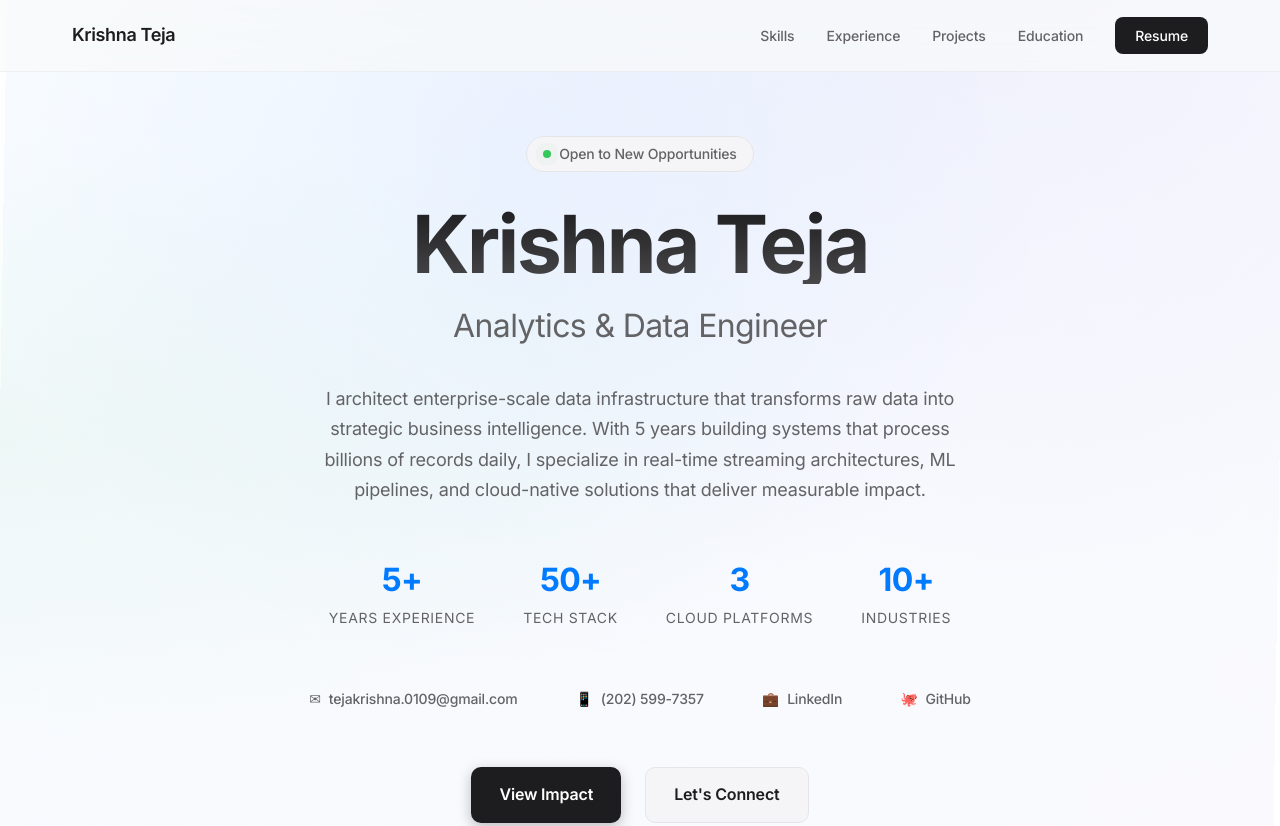
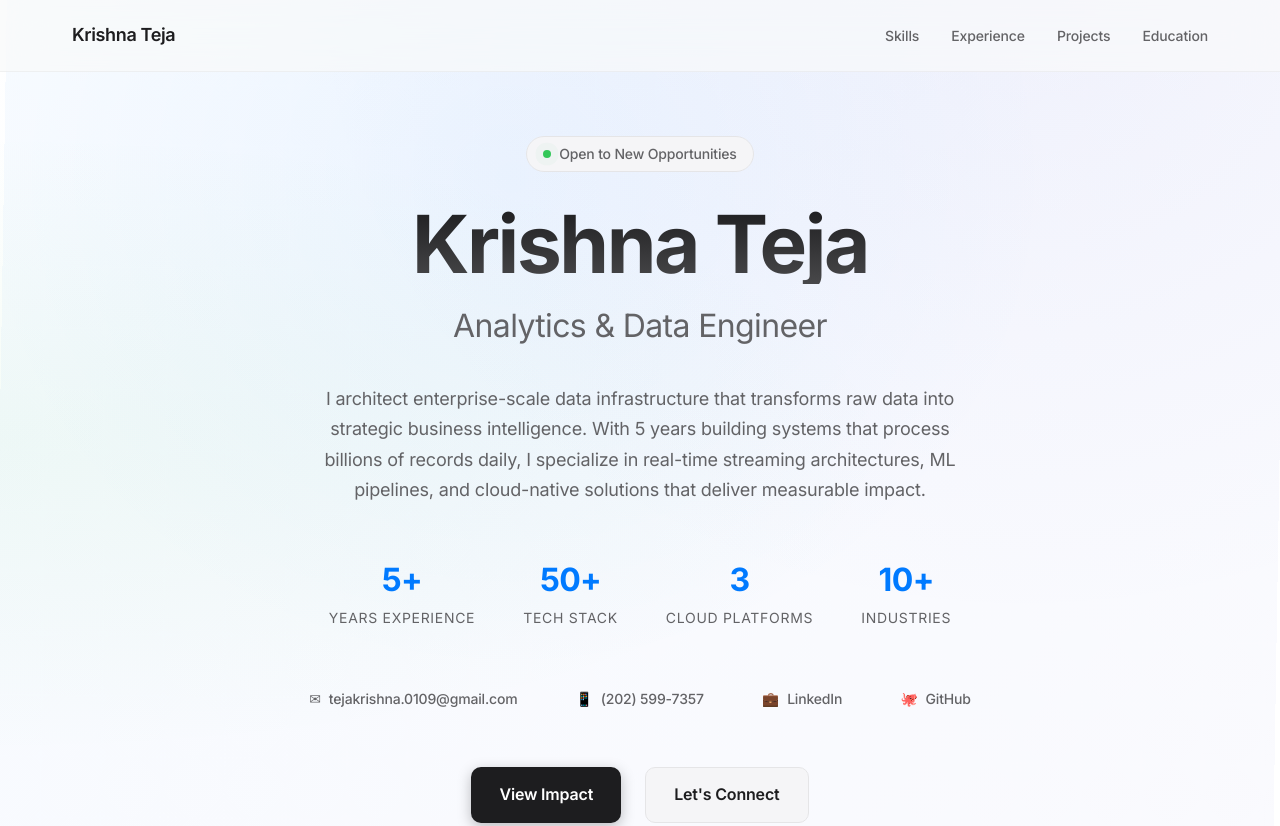
Before and after one commit to krishna-husky/krishnateja-portfolio, a plain HTML site: page index.html in a window 1280 px wide. Shown: the top 826 px of the page. Drawn offline with Linux system fonts and the light colour scheme.

Commit message:
Update index.html

```diff
--- a/index.html
+++ b/index.html
@@ -1147,7 +1147,6 @@
                 <li><a href="#experience" class="nav-link">Experience</a></li>
                 <li><a href="#projects" class="nav-link">Projects</a></li>
                 <li><a href="#education" class="nav-link">Education</a></li>
-                <li><a href="https://drive.google.com/file/d/1_EwlfxtJKh8hPguq0Zp2U690fmZtOBXl/view?usp=sharing" target="_blank" class="nav-cta">Resume</a></li>
             </ul>
             <div class="mobile-menu">
                 <span></span>
```
